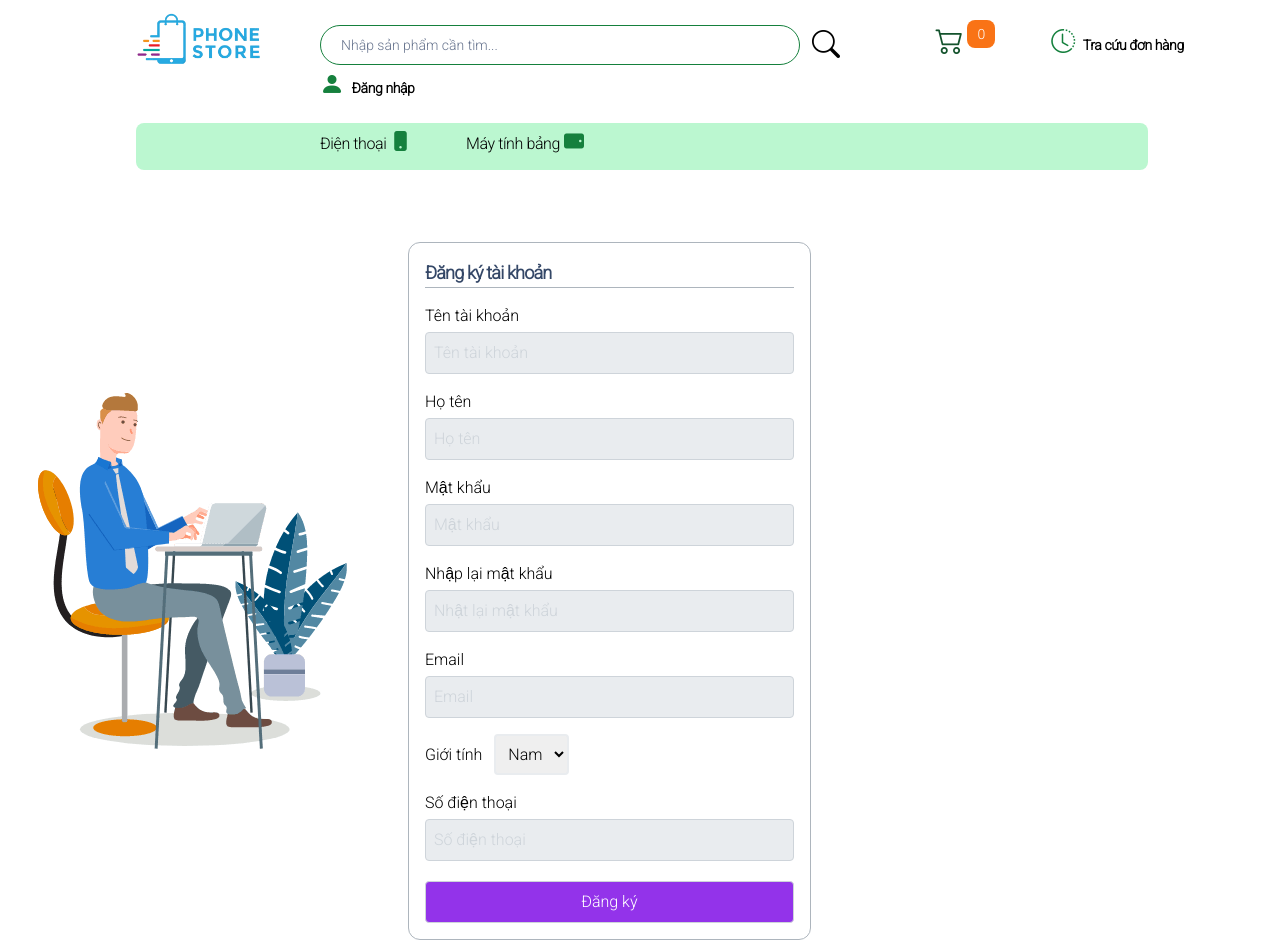
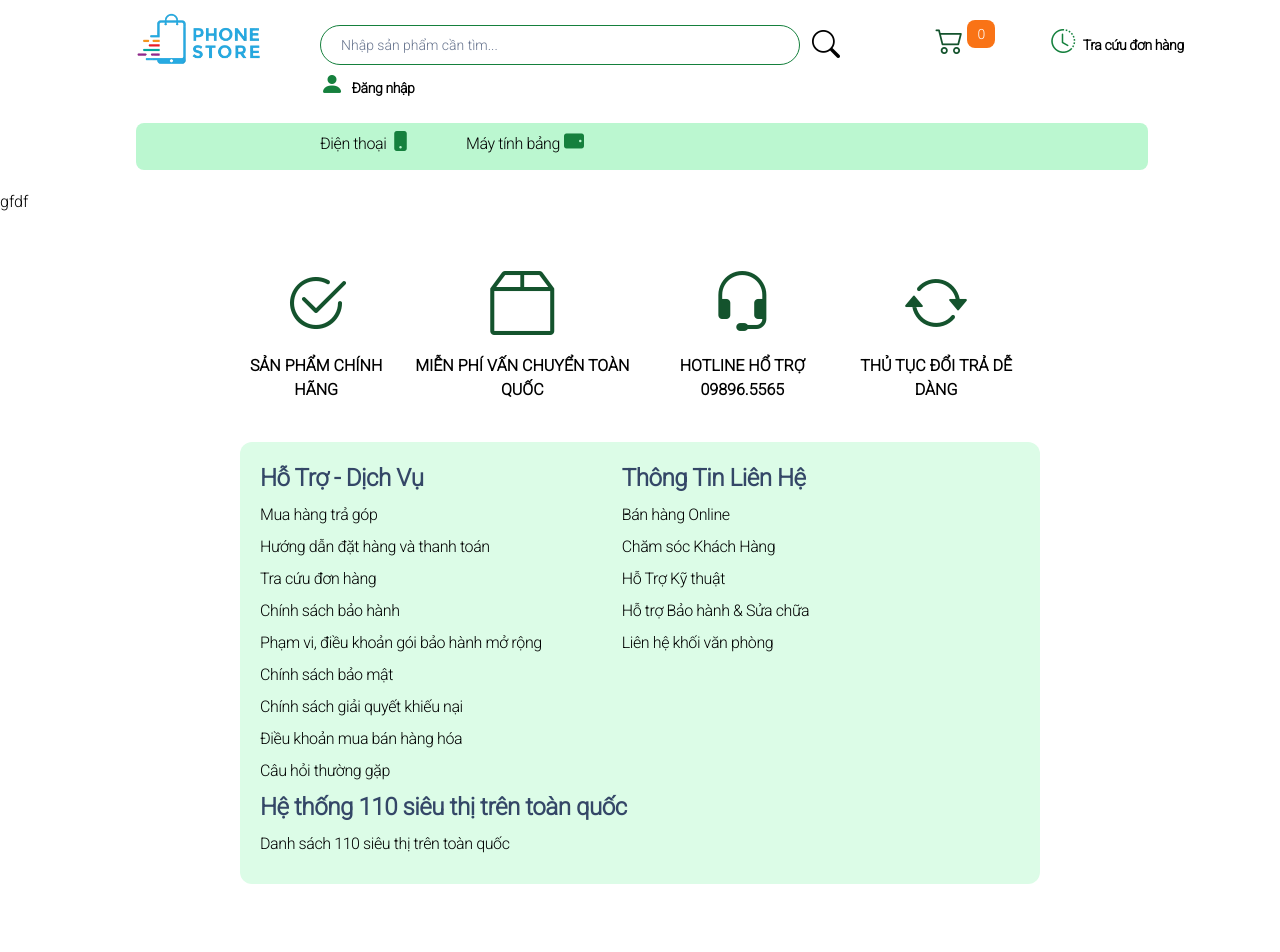
Before and after one commit to ThaiQuocTam/web-mobile, a React (Create React App) app in the folder Client/: page /SignUp in a window 1280 px wide. Shown: the top 952 px of the page. After the commit the page ends 884 px from the top, so only its background shows below. Built offline with nearby package versions, Linux system fonts and the light colour scheme.

Commit message:
Update SignUp.js

```diff
--- a/Client/src/components/Sign-up/SignUp.js
+++ b/Client/src/components/Sign-up/SignUp.js
@@ -3,93 +3,10 @@ import './SignUp.css';
 
 const SignUp = () => {
   return (
-    <div className="flex">
-      <div className="w-1/4 mr-3 image">
-      </div>
-      <div className="w-1/3 mt-10 p-3 bg-white">
-        <form className="border border-gray-500 rounded-[12px]">
-          <div className="p-4">
-            <h1 className="text-lg border-b border-gray-500"> Đăng ký tài khoản</h1>
-            <div className="mt-4">
-              <label>Tên tài khoản</label>
-              <input
-                type="text"
-                name="tentaikhoan"
-                placeholder="Tên tài khoản"
-                className="mt-1 p-2 focus:outline-none bg-gray-200 rounded border border-gray-400 w-full"
-              />
-            </div>
-            <div className="mt-4">
-              <label>Họ tên</label>
-              <input
-                type="text"
-                name="hoten"
-                placeholder="Họ tên"
-                className="mt-1 p-2 focus:outline-none bg-gray-200 rounded border border-gray-400 w-full"
-              />
 
-
-            </div>
-            <div className="mt-4">
-              <label>Mật khẩu</label>
-              <input
-                type="password"
-                name="password"
-
-                placeholder="Mật khẩu"
-                className="mt-1 p-2 focus:outline-none bg-gray-200 rounded border border-gray-400 w-full"
-              />
-
-            </div>
-            <div className="mt-4">
-              <label>Nhập lại mật khẩu</label>
-              <input
-                type="password"
-                name="password2"
-
-                placeholder="Nhật lại mật khẩu"
-                className="mt-1 p-2 focus:outline-none bg-gray-200 rounded border border-gray-400 w-full"
-              />
-            </div>
-            <div className="mt-4">
-              <label>Email</label>
-              <input
-                type="email"
-                name="email"
-                placeholder="Email"
-                className="mt-1 p-2 focus:outline-none bg-gray-200 rounded border border-gray-400 w-full"
-              />
-            </div>
-            <div className="mt-4">
-              <label>Giới tính</label>
-
-              <select name='gioitinh' className='ml-3 p-2 border-2 rounded border-black-500'>
-                <option>Nam</option>
-                <option>Nữ</option>
-
-              </select>
-
-            </div>
-            <div className="mt-4">
-              <label>Số điện thoại</label>
-              <input
-                type="number"
-                name="sdt"
-                placeholder="Số điện thoại"
-                className="mt-1 p-2 focus:outline-none bg-gray-200 rounded border border-gray-400 w-full"
-              />
-            </div>
-            <div className="mt-4">
-              <input
-                type="submit"
-                value="Đăng ký"
-                className="mt-1 p-2 w-full hover:bg-purple-800 border focus:outline-none border-gray-400 rounded cursor-pointer bg-purple-600 text-white"
-              />
-            </div>
-          </div>
-        </form>
-      </div>
-    </div>
+   <>
+   gfdf
+    </>
   )
 }
 
```
